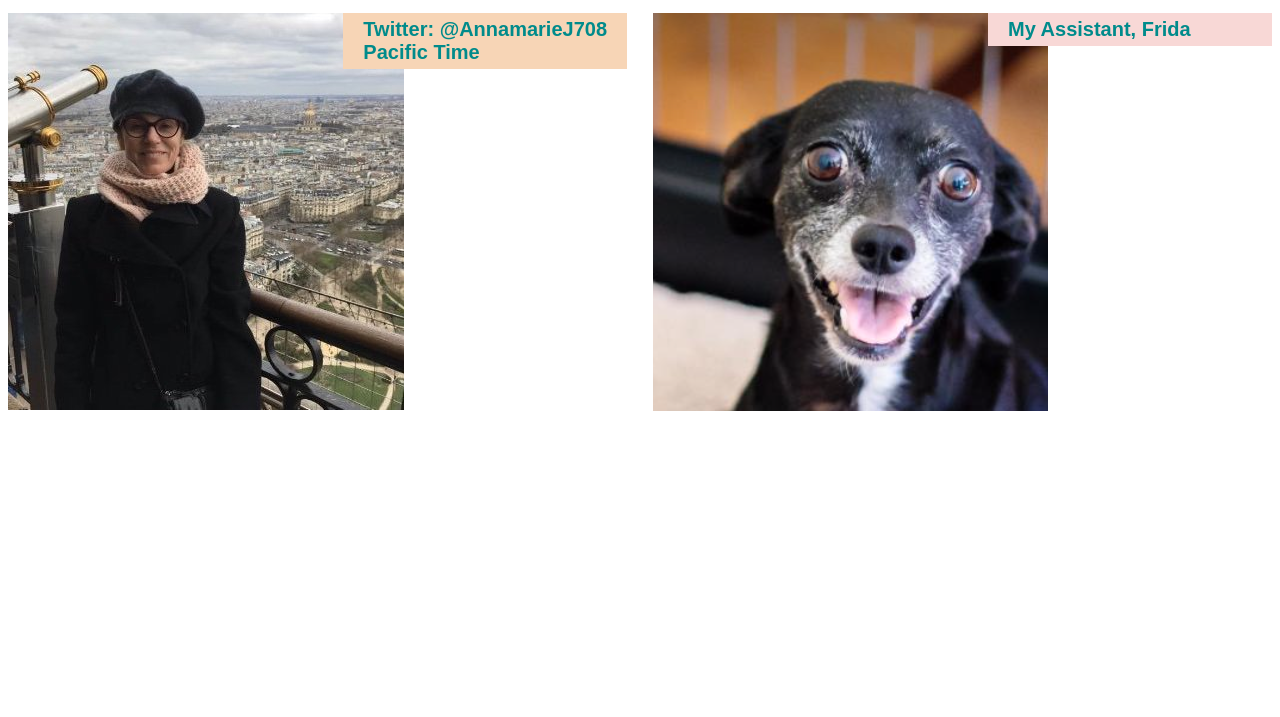
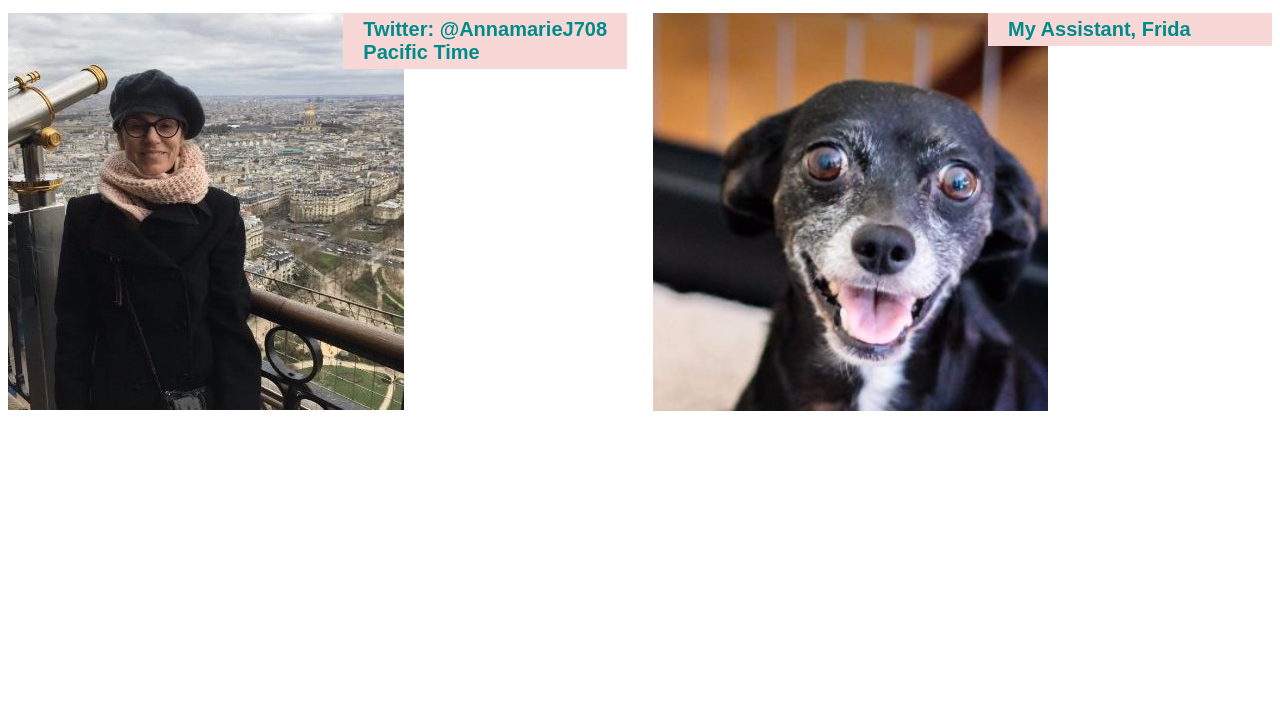
Before and after one commit to Annamarie2019/IPFS, a plain HTML site: page hello-protocol-labs/index.html in a window 1280 px wide. Shown: the part 83-800 px from the top of the page. Drawn offline with Linux system fonts and the light colour scheme.

Commit message:
Update styles.css

```diff
--- a/hello-protocol-labs/styles.css
+++ b/hello-protocol-labs/styles.css
@@ -29,20 +29,13 @@ h2 {
 	padding: 0.25em 1em;
 	font-family: Arial, Helvetica, sans-serif;
 	font-size: 125%;
-        color: DarkCyan;
+	background-color: #F8D8D6;
+    color: DarkCyan;
 }
 
 .images {
 	margin: 0;
 }
-
-#annamarie {
-	background-color: #F7D5B6;
-}
-#frida {
-	background-color: #F8D8D6;
-}
-
 
 /********** Medium devices only **********/
 @media (min-width: 768px) and (max-width: 991px)
```
